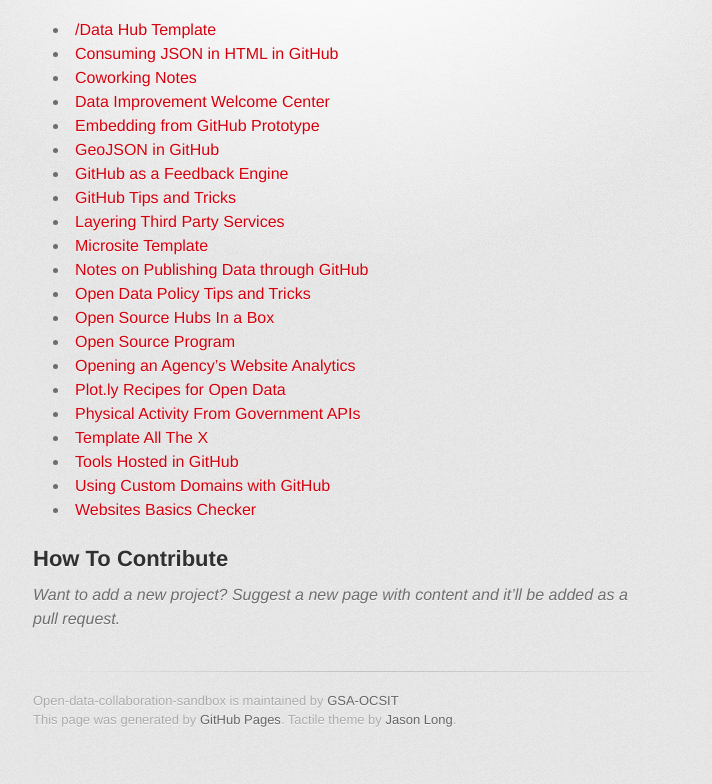
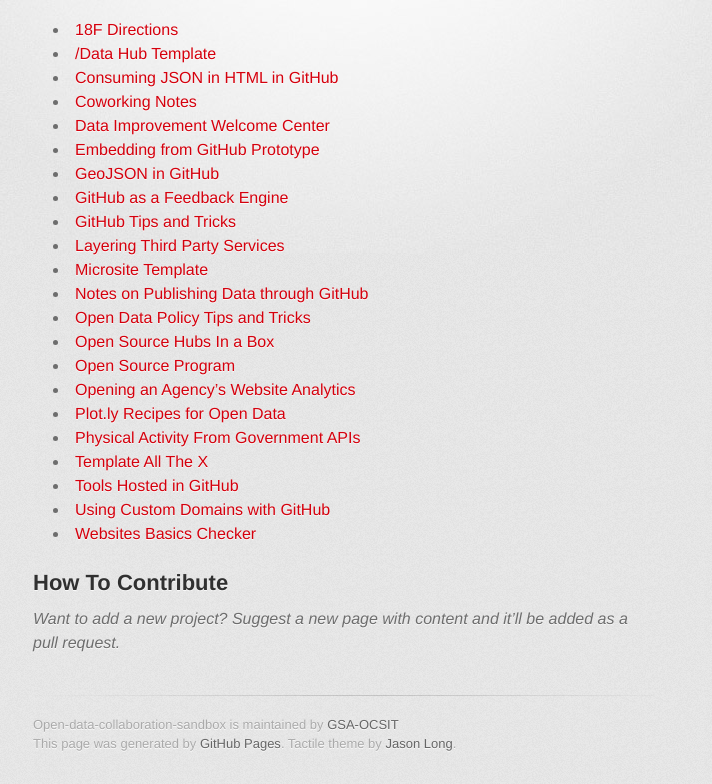
Before and after one commit to GSA/Open-Data-Collaboration-Sandbox, a Jekyll site: the page built from index.md, in a window 1280 px wide. Shown: the part 320-1104 px from the top of the page, without its empty margins (297-1009 px from the left). Built offline with Jekyll 4.4.1, drawn with Linux system fonts in a browser that asks for light colours; some web fonts are replaced; before the commit the page ends 1080 px from its top, so only the background shows below that.

Commit message:
Update index.md

```diff
--- a/index.md
+++ b/index.md
@@ -9,6 +9,7 @@
 
 * [New! Combined API Index](https://github.com/18F/API-All-the-X)
 
+* [18F Directions](http://gsa.github.io/Open-Data-Collaboration-Sandbox/18f_directions#directions-to-18f)
 * [/Data Hub Template](http://gsa.github.io/Open-Data-Collaboration-Sandbox/data-hub-template)
 * [Consuming JSON in HTML in GitHub](http://graybrooks.com/mustache-test-1/)
 * [Coworking Notes](https://github.com/18F/Digital_Coworking)
```
